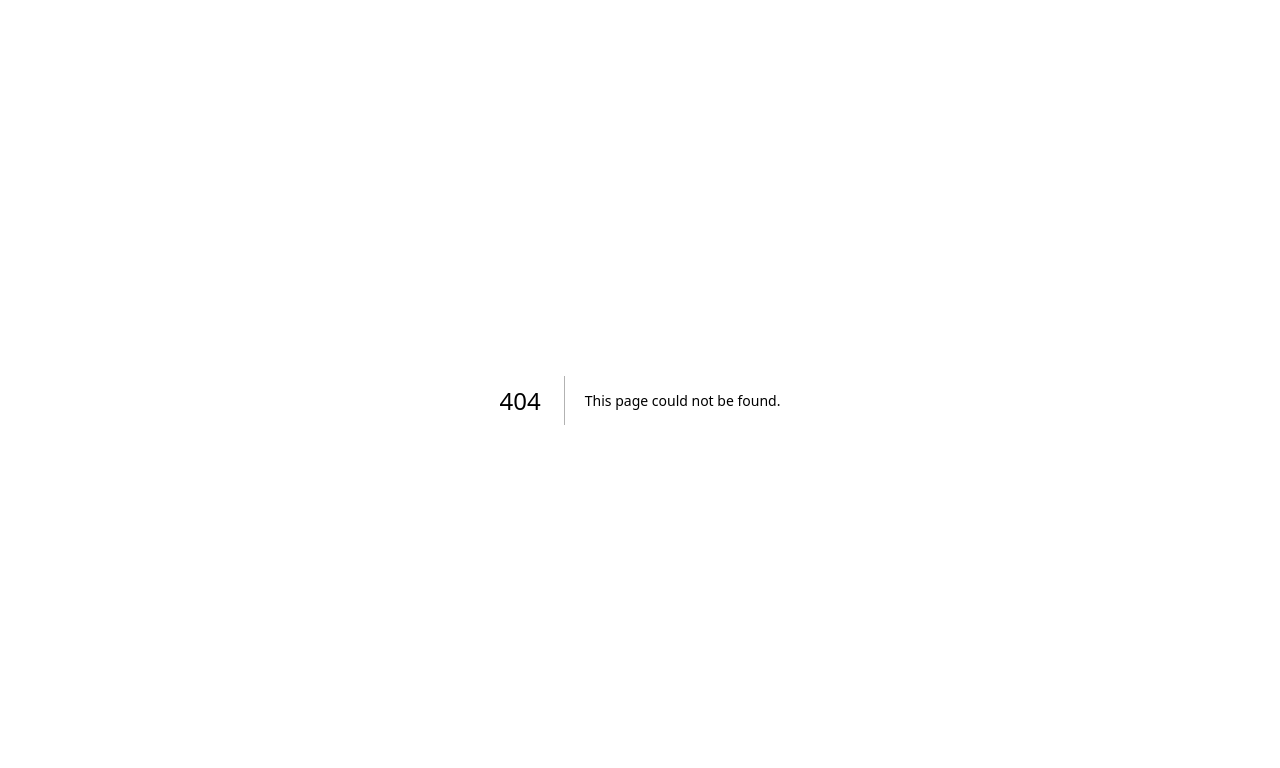
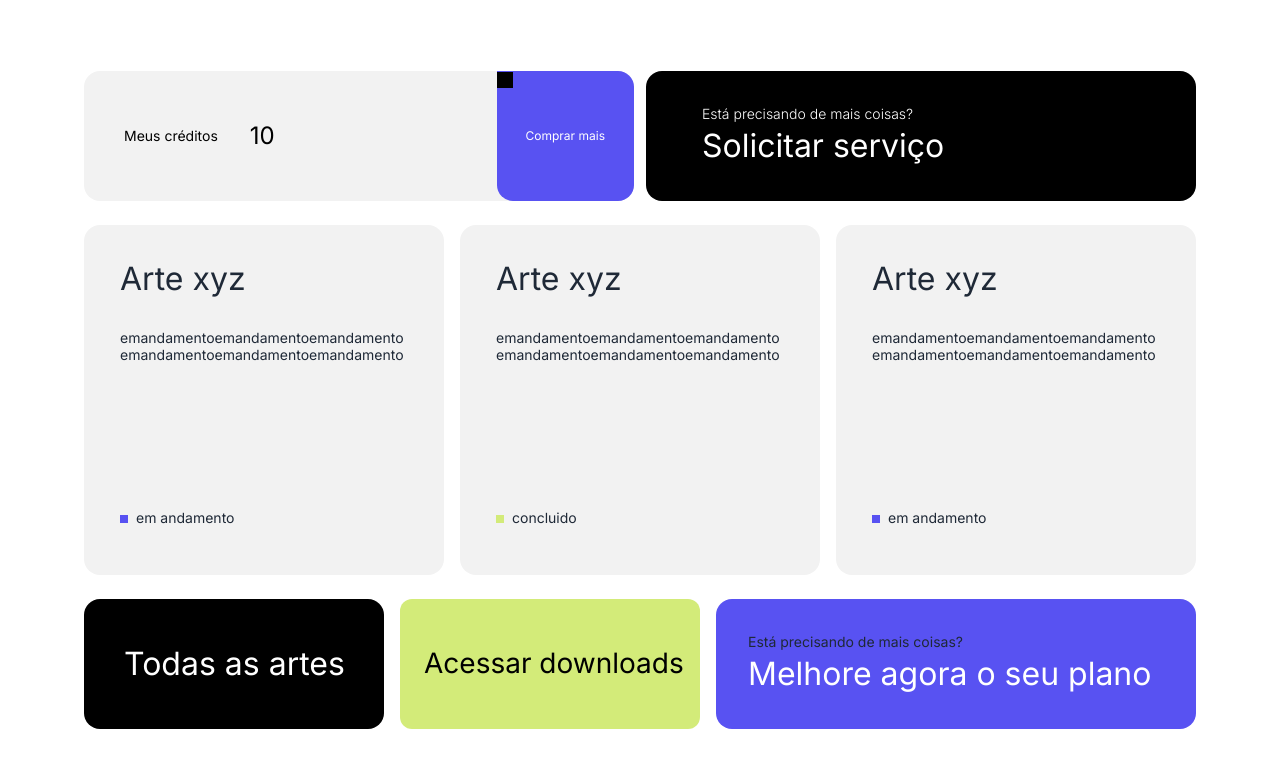
Before and after one commit to criates-design/criates, a Next.js app: page /dashboard in a window 1280 px wide. Before the commit this address had no page. Shown: the top 768 px of the page. Built offline with nearby package versions, Linux system fonts and the light colour scheme.

Commit message:
Adição dos componentes e da página de Dashboard

```diff
--- /dev/null
+++ b/src/app/dashboard/page.tsx
@@ -0,0 +1,27 @@
+import MyCreditsComponent from '../view/components/dashboard/MyCredits'
+import RequestComponent from '../view/components/dashboard/Request'
+import ArtStatusComponent from '../view/components/dashboard/ArtStatus'
+import AllArtsComponent from '../view/components/dashboard/AllArts'
+import DownloadsComponent from '../view/components/dashboard/Downloads'
+import UpgradePlanComponent from '../view/components/dashboard/UpgradePlan'
+
+export default function Dashboard() {
+    return (
+        <div className="flex flex-col justify-center items-center gap-6 h-[100vh] min-w-[100vw]">
+            <div className='flex gap-3'>
+                <MyCreditsComponent credits={10} />
+                <RequestComponent />
+            </div>
+            <div className='flex gap-4'>
+                <ArtStatusComponent status={'em andamento'} />
+                <ArtStatusComponent status={'concluido'} />
+                <ArtStatusComponent status={'em andamento'} />
+            </div>
+            <div className='flex gap-4'>
+                <AllArtsComponent />
+                <DownloadsComponent />
+                <UpgradePlanComponent />
+            </div>
+        </div>
+    )
+}
--- /dev/null
+++ b/src/app/view/components/dashboard/AllArts.tsx
@@ -0,0 +1,7 @@
+export default function AllArtsComponent() {
+    return (
+        <div className="bg-black w-[300px] cursor-pointer h-[130px] rounded-2xl flex items-center">
+            <span className="text-white text-2xl ml-10 cursor-pointer">Todas as artes</span>
+        </div>
+    )
+}
--- /dev/null
+++ b/src/app/view/components/dashboard/ArtStatus.tsx
@@ -0,0 +1,25 @@
+
+type ArtStatusComponentProps = {
+    status: 'em andamento' | 'concluido';
+}
+
+export default function ArtStatusComponent(ArtStatusComponentProps: ArtStatusComponentProps) {
+    const { status } = ArtStatusComponentProps
+    return (
+        <div className="bg-criatesGray w-[360px] h-[350px] rounded-2xl flex justify-center items-center">
+            <div className="flex flex-col w-[80%] h-[80%]">
+                <span className="text-2xl cursor-default">Arte xyz</span>
+                <span className="h-[50%] mt-8 text-sm break-words">emandamentoemandamentoemandamentoemandamentoemandamentoemandamento</span>
+                <div className='flex mt-10 items-center'>
+                    {status === 'em andamento' &&
+                        <span className='bg-criatesPurple w-2 h-2'></span>
+                    }
+                    {status === 'concluido' &&
+                        <span className='bg-criatesGreen w-2 h-2'></span>
+                    }
+                    <span className="text-sm ml-2">{status}</span>
+                </div>
+            </div>
+        </div>
+    )
+}
--- /dev/null
+++ b/src/app/view/components/dashboard/Downloads.tsx
@@ -0,0 +1,7 @@
+export default function DownloadsComponent() {
+    return (
+        <div className="bg-criatesGreen w-[300px] h-[130px] cursor-pointer rounded-xl flex items-center">
+            <span className="text-black text-xl ml-6">Acessar downloads</span>
+        </div>
+    )
+}
--- /dev/null
+++ b/src/app/view/components/dashboard/MyCredits.tsx
@@ -0,0 +1,28 @@
+'use client'
+
+import { useState } from 'react'
+
+type MyCreditsProps = {
+    credits: number
+}
+
+export default function MyCreditsComponent({ credits }: MyCreditsProps) {
+    const [isCreditHidden, setIsCreditHidden] = useState(false)
+
+    const toggleCredits = () => {
+        setIsCreditHidden(!isCreditHidden)
+    }
+
+    return (
+        <div className='bg-criatesGray w-[550px] h-[130px] rounded-2xl flex justify-center items-center'>
+            <span className='text-black text-sm ml-10 cursor-default'>Meus créditos</span>
+            <span className={`text-black ml-8 ${isCreditHidden ? 'cursor-default' : 'text-[24px] cursor-default'}`}>
+                {isCreditHidden ? '--------------' : credits}
+            </span>
+            <div className='bg-criatesPurple w-[25%] h-[100%] rounded-2xl rounded-t-none rounded-tr-2xl ml-auto flex justify-center items-center cursor-pointer'>
+                <span className='bg-black w-4 h-4 flex absolute mb-28 mr-[120px]' onClick={toggleCredits}></span>
+                <span className='text-white text-xs'>Comprar mais</span>
+            </div>
+        </div>
+    )
+}
--- /dev/null
+++ b/src/app/view/components/dashboard/Request.tsx
@@ -0,0 +1,10 @@
+export default function RequestComponent() {
+    return (
+        <div className="bg-black w-[550px] h-[130px] rounded-2xl flex items-center">
+            <div className="flex flex-col ml-14 gap-1">
+                <span className="text-sm text-white font-light">Está precisando de mais coisas?</span>
+                <span className="text-white text-2xl cursor-pointer">Solicitar serviço</span>
+            </div>
+        </div>
+    )
+}
--- /dev/null
+++ b/src/app/view/components/dashboard/UpgradePlan.tsx
@@ -0,0 +1,10 @@
+export default function UpgradePlanComponent() {
+    return (
+        <div className="bg-criatesPurple cursor-pointer w-[480px] h-[130px] rounded-2xl flex justify-center flex-col">
+            <div className="flex flex-col ml-8 gap-1">
+                <span className="text-sm">Está precisando de mais coisas?</span>
+                <span className="text-white text-2xl">Melhore agora o seu plano</span>
+            </div>
+        </div>
+    )
+}
```
